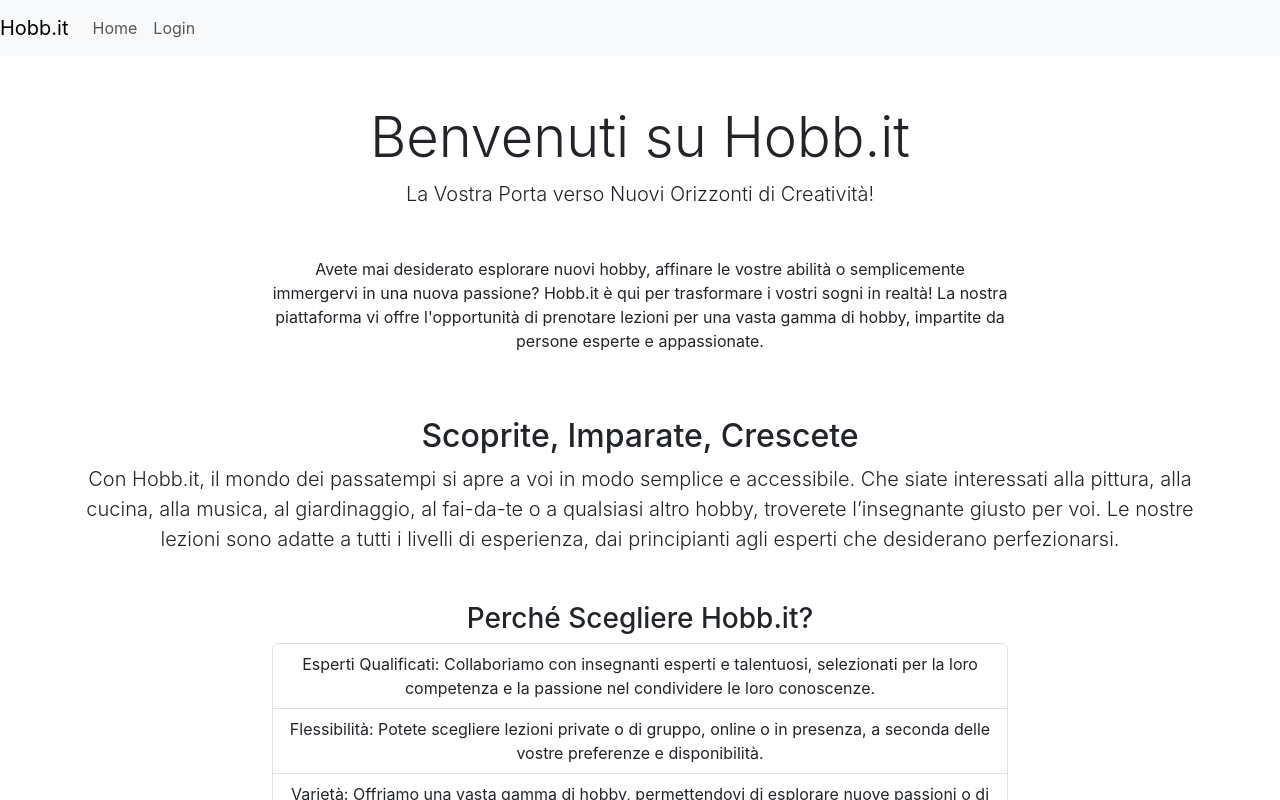
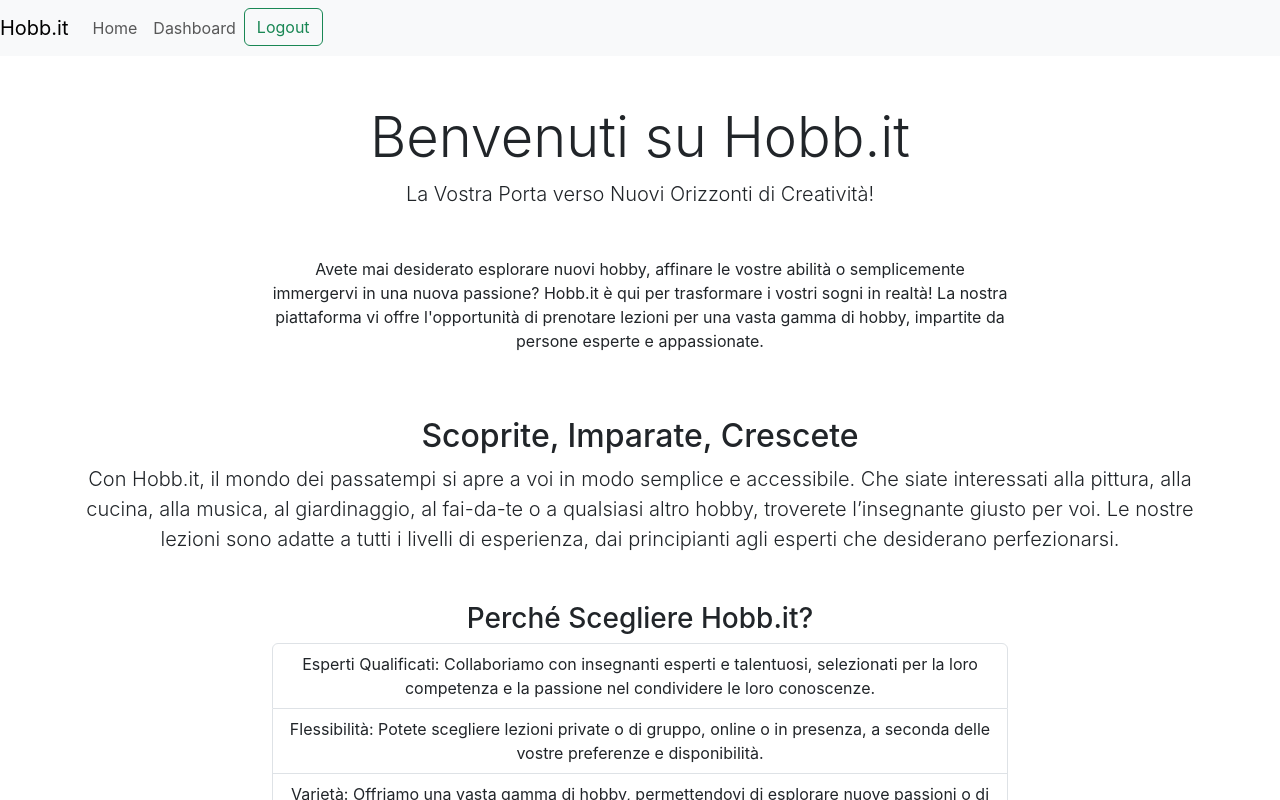
Before and after one commit to hobb-it/frontend, a React (Create React App) app: page / in a window 1280 px wide. Shown: the top 800 px of the page. Built offline with nearby package versions, Linux system fonts and the light colour scheme; sample sign-in values are in the browser's storage; the HTML template or start-up script is replaced by a standard one.

Commit message:
Changed location of tokens to localStorage

```diff
--- a/src/components/DashboardSearchbar.tsx
+++ b/src/components/DashboardSearchbar.tsx
@@ -1,13 +1,11 @@
 import React, { useState } from 'react';
-import { useCookies } from 'react-cookie';
 
 interface Props {
-    cookies: any;
     setHobbyCards: any;
     setError: any;
 }
 
-function DashboardSearchbar({cookies, setHobbyCards, setError}: Props) {
+function DashboardSearchbar({setHobbyCards, setError}: Props) {
     const [search, setSearch] = useState('');
     const backendUrl = process.env.REACT_APP_BACKEND_URL;
 
@@ -21,7 +19,7 @@ function DashboardSearchbar({cookies, setHobbyCards, setError}: Props) {
                 method: 'GET',
                 headers: {
                     'Content-Type': 'application/json',
-                    'Authorization': `Bearer ${cookies.id_token}`,
+                    'Authorization': `Bearer ${window.localStorage.getItem('id_token')}`,
                 }
             })
             if (!response.ok) {
--- a/src/components/LogoutButton.tsx
+++ b/src/components/LogoutButton.tsx
@@ -7,10 +7,11 @@ interface Props {
 
 function LogoutButton({className}: Props) {
 
-    const [cookies, setCookie, removeCookie] = useCookies(['id_token']);
-
     const deleteToken = () => {
-        removeCookie('id_token');
+        window.localStorage.removeItem('id_token');
+        window.localStorage.removeItem('access_token');
+        window.localStorage.removeItem('refresh_token');
+        window.location.href = "http://localhost:3000/"
     }
 
     return (
--- a/src/pages/DashboardPage.tsx
+++ b/src/pages/DashboardPage.tsx
@@ -6,10 +6,11 @@ import DashboardSearchbar from '../components/DashboardSearchbar';
 
 function DashboardPage() {
 
-  const [cookies] = useCookies(['id_token']);
   const [hobbyCards, setHobbyCards] = useState([""]);
   const [error, setError] = useState(null);
-  const backendUrl = process.env.REACT_APP_BACKEND_URL;
+  // const backendUrl = process.env.REACT_APP_BACKEND_URL;
+  const backendUrl = "http://localhost:8080";
+
 
   const getHobbyCards = async () => {
     try {
@@ -17,7 +18,7 @@ function DashboardPage() {
           method: 'GET',
           headers: {
               'Content-Type': 'application/json',
-              'Authorization': `Bearer ${cookies.id_token}`
+              'Authorization': `Bearer ${window.localStorage.getItem('id_token')}`
           }
       });
       if (!response.ok) {
@@ -38,7 +39,7 @@ function DashboardPage() {
       })
   }, []);
 
-  if(!cookies.id_token) {
+  if(!window.localStorage.getItem('id_token')) {
     return (<Navigate to="/" replace={true}/>)
   }
 
@@ -51,7 +52,7 @@ function DashboardPage() {
         <p className='col-auto'>Qui puoi visualizzare le proposte di insegnamento degli altri utenti.</p>
       </div>
       <div className='container'>
-        {<DashboardSearchbar cookies={cookies} setHobbyCards={setHobbyCards} setError={setError}/>}
+        {<DashboardSearchbar setHobbyCards={setHobbyCards} setError={setError}/>}
         <div id="hobbyCardContainer">
           {error && <p>Error: {error}</p>}
           {hobbyCards.map((hobbyCard : any, index) => (
--- a/src/pages/Home.tsx
+++ b/src/pages/Home.tsx
@@ -1,8 +1,4 @@
-import { useCookies } from 'react-cookie';
-
 function Home() {
-
-  const [cookies] = useCookies(['id_token']);
 
     return (<div className="container mt-5">
       <div className="text-center">
--- a/src/pages/LoginPage.tsx
+++ b/src/pages/LoginPage.tsx
@@ -1,11 +1,8 @@
 import React from 'react';
-import { useCookies } from 'react-cookie';
 import LoginForm from '../components/LoginForm';
 import { Navigate } from 'react-router-dom';
 
 function LoginPage() {
-
-    const [cookies] = useCookies(['id_token']);
 
     return (
         <>
@@ -15,8 +12,8 @@ function LoginPage() {
                     <p className="lead">La Vostra Porta verso Nuovi Orizzonti di Creatività!</p>
                     <p>Per accedere a tutte le funzionalità offerte della nostra piattaforma, ti consigliamo di accedere con Google.</p>
                 </div>
-                {!(cookies.id_token?.length > 0) && <LoginForm flow="implicit"/>}
-                {cookies.id_token?.length > 0 && <Navigate to="/dashboard"/>}
+                {!window.localStorage.getItem("id_token") && <LoginForm flow="auth-code"/>}
+                {window.localStorage.getItem("id_token") && <Navigate to="/dashboard"/>}
             </div>
         </>
     );
--- a/src/pages/Navbar.tsx
+++ b/src/pages/Navbar.tsx
@@ -1,14 +1,13 @@
 import React from 'react';
 import { Outlet, Link } from 'react-router-dom';
 import LogoutButton from '../components/LogoutButton';
-import { useCookies } from 'react-cookie';
 
 const Layout = () => {
-    const [cookies] = useCookies(['id_token']);
     return (
       <>
         <nav className='navbar navbar-expand-lg navbar-light bg-light'>
-        <a className="navbar-brand" href="#">Hobb.it</a>
+          <a className="navbar-brand" href="#">Hobb.it</a>
+
           <button className="navbar-toggler" type="button" data-toggle="collapse" data-target="#navbarSupportedContent" aria-controls="navbarSupportedContent" aria-expanded="false" aria-label="Toggle navigation">
             <span className="navbar-toggler-icon"></span>
           </button>
@@ -18,17 +17,17 @@ const Layout = () => {
               <li className='nav-item active'>
                 <Link to="/" className='nav-link'>Home</Link>
               </li>
-              {!(cookies.id_token?.length > 0) &&
+              {!window.localStorage.getItem('id_token') &&
                 <li className='nav-item'>
                   <Link to="/login" className='nav-link'>Login</Link>
                 </li>
               }
-              {cookies.id_token?.length > 0 &&
+              {window.localStorage.getItem('id_token') &&
                 <li className='nav-item'>
                   <Link to="/dashboard" className='nav-link'>Dashboard</Link>
                 </li>
               }
-              {cookies.id_token?.length > 0 &&
+              {window.localStorage.getItem('id_token') &&
                 <li className='nav-item'>
                   <LogoutButton className='btn btn-outline-success my-2 my-sm-0'/>
                 </li>
```
Also changed, not shown: src/components/FetchButton.tsx (deleted, +0 -30 lines).
